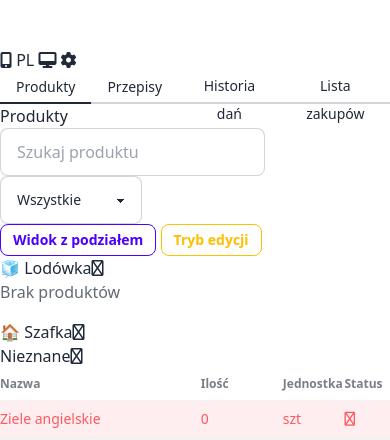
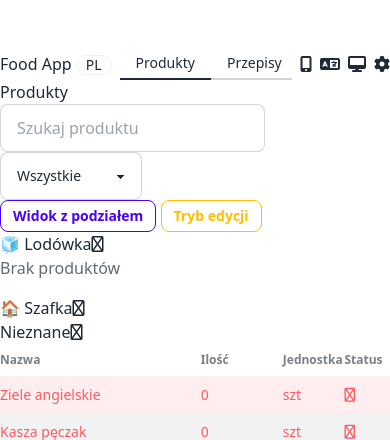
Before and after one commit to mgajewski97/Food, a Flask app: page / in a window 390 px wide. Shown: the top 440 px of the page. Run offline with Flask 3, Linux system fonts and the light colour scheme; data that the repository does not hold is empty; some libraries are stand-ins or nearby versions.

Commit message:
Refactor header layout to responsive grid

```diff
--- a/app/static/script.js
+++ b/app/static/script.js
@@ -374,12 +374,17 @@ function initNavigationAndEvents() {
   initAddForm();
 
   const langBtn = document.getElementById('lang-toggle');
-  langBtn.textContent = state.currentLang.toUpperCase();
+  const localeChip = document.getElementById('locale-chip');
+  if (localeChip) {
+    localeChip.textContent = state.currentLang.toUpperCase();
+  }
   langBtn.addEventListener('click', () => {
     const scroll = window.scrollY;
     state.currentLang = state.currentLang === 'pl' ? 'en' : 'pl';
     localStorage.setItem('lang', state.currentLang);
-    langBtn.textContent = state.currentLang.toUpperCase();
+    if (localeChip) {
+      localeChip.textContent = state.currentLang.toUpperCase();
+    }
     document.documentElement.setAttribute('lang', state.currentLang);
     applyTranslations();
     ProductTable.renderProducts();
--- a/app/static/styles.css
+++ b/app/static/styles.css
@@ -10,6 +10,30 @@ html[data-theme='dark'] {
 
 #top-sentinel {
   height: 3rem;
+}
+
+/* Header bar layout */
+.app-bar {
+  position: sticky;
+  top: 0;
+  z-index: 20;
+  display: grid;
+  grid-template-columns: auto 1fr auto;
+  align-items: center;
+  gap: 0.5rem;
+}
+
+.app-bar .tabs-wrap {
+  overflow-x: auto;
+}
+
+.app-bar .actions {
+  display: flex;
+  align-items: center;
+  justify-content: flex-end;
+  gap: 0.5rem;
+  pointer-events: auto;
+  z-index: 10;
 }
 
 html[data-layout="mobile"] #controls {
--- a/app/static/translations/en.json
+++ b/app/static/translations/en.json
@@ -178,6 +178,7 @@
   "table_header_status": "Status",
   "table_header_storage": "Storage",
   "table_header_unit": "Unit",
+  "theme": "Theme",
   "theme_dark": "Dark mode",
   "theme_light": "Light mode",
   "toast_go_products": "Go to Products",
--- a/app/static/translations/pl.json
+++ b/app/static/translations/pl.json
@@ -178,6 +178,7 @@
   "table_header_status": "Status",
   "table_header_storage": "Miejsce",
   "table_header_unit": "Jednostka",
+  "theme": "Motyw",
   "theme_dark": "Tryb ciemny",
   "theme_light": "Tryb jasny",
   "toast_go_products": "Przejdź do produktów",
--- a/app/templates/index.html
+++ b/app/templates/index.html
@@ -51,30 +51,43 @@
     <span data-i18n="error">Error</span>
     <button id="health-retry" class="btn btn-sm" data-i18n="retry">Retry</button>
 </div>
-<div class="corner-icons flex justify-end gap-2 md:gap-3 bg-base-100 z-10">
-    <button id="layout-toggle" aria-label="Toggle layout" class="text-xl p-2 bg-transparent border-0">
-        <i id="layout-icon" class="fa-solid fa-mobile-screen-button"></i>
-    </button>
-    <button id="lang-toggle" aria-label="Toggle language" class="text-xl p-2 bg-transparent border-0">PL</button>
-      <button id="theme-toggle" aria-label="Toggle theme" class="text-xl p-2 bg-transparent border-0">
-          <i id="theme-icon" class="fa-solid fa-desktop"></i>
-      </button>
-    <button id="install-btn" aria-label="Install app" class="text-xl p-2 bg-transparent border-0" style="display:none;">
-        <i class="fa-solid fa-download"></i>
-    </button>
-    <button id="settings-btn" aria-label="Settings" class="text-xl p-2 bg-transparent border-0">
-        <i class="fa-solid fa-gear"></i>
-    </button>
-</div>
 <div id="notification-container" class="toast toast-end top-auto bottom-[4.5rem] z-40" aria-live="polite"></div>
-<div id="top-banner-container" class="sticky top-0 z-20"></div>
-<div class="mx-auto max-w-7xl px-4 sm:px-6 lg:px-8 pt-4 md:pt-6 space-y-4 main-container">
-    <div class="tabs tabs-bordered flex-nowrap overflow-x-auto whitespace-nowrap mb-6 desktop-nav">
+<div id="top-banner-container" class="sticky top-0 z-30"></div>
+<header class="app-bar bg-base-100 px-4 sm:px-6 lg:px-8">
+  <div class="left flex items-center gap-2">
+    <span class="app-title font-bold text-lg">Food App</span>
+    <span id="locale-chip" class="badge">PL</span>
+  </div>
+  <div class="tabs-wrap">
+    <div class="tabs tabs-bordered flex-nowrap overflow-x-auto whitespace-nowrap desktop-nav">
         <a class="tab tab-active font-bold" data-tab-target="tab-products" data-i18n="tab_products">Produkty</a>
         <a class="tab" data-tab-target="tab-recipes" data-i18n="tab_recipes">Przepisy</a>
         <a class="tab" data-tab-target="tab-history" data-i18n="tab_history">Historia dań</a>
         <a class="tab" data-tab-target="tab-shopping" data-i18n="tab_shopping">Lista zakupów</a>
     </div>
+  </div>
+  <div class="actions flex justify-end gap-2 md:gap-3 pointer-events-auto">
+    <button id="layout-toggle" aria-label="Toggle layout" class="text-xl p-2 bg-transparent border-0">
+        <i id="layout-icon" class="fa-solid fa-mobile-screen-button"></i>
+    </button>
+    <button id="lang-toggle" aria-label="Toggle language" class="flex items-center gap-1 text-xl p-2 bg-transparent border-0">
+        <i class="fa-solid fa-language"></i>
+        <span class="action-label hidden md:inline" data-i18n="language">Language</span>
+    </button>
+      <button id="theme-toggle" aria-label="Toggle theme" class="flex items-center gap-1 text-xl p-2 bg-transparent border-0">
+          <i id="theme-icon" class="fa-solid fa-desktop"></i>
+          <span class="action-label hidden md:inline" data-i18n="theme">Theme</span>
+      </button>
+    <button id="install-btn" aria-label="Install app" class="text-xl p-2 bg-transparent border-0" style="display:none;">
+        <i class="fa-solid fa-download"></i>
+    </button>
+    <button id="settings-btn" aria-label="Settings" class="flex items-center gap-1 text-xl p-2 bg-transparent border-0">
+        <i class="fa-solid fa-gear"></i>
+        <span class="action-label hidden md:inline" data-i18n="tab_settings">Settings</span>
+    </button>
+  </div>
+</header>
+<div class="mx-auto max-w-7xl px-4 sm:px-6 lg:px-8 pt-4 md:pt-6 space-y-4 main-container">
         <div id="tab-products" class="tab-panel">
             <h1 class="text-xl md:text-2xl font-semibold mb-3 md:mb-4" data-i18n="heading_products">Produkty</h1>
             <div id="controls" class="flex flex-wrap items-center gap-4 mb-4">
```
